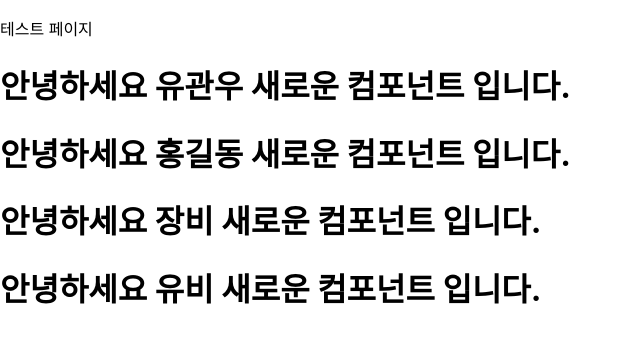
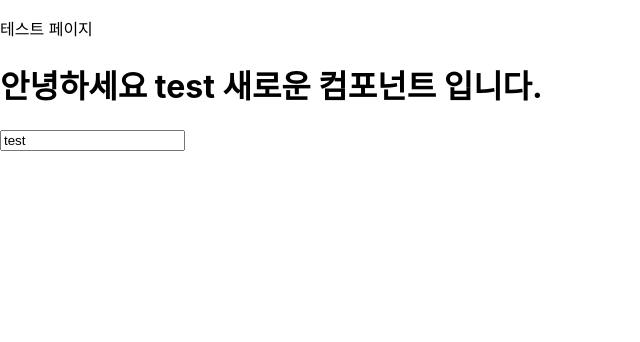
Before and after one commit to skymill2000/insure_fintech_20210726, a React (Create React App) app in the folder insure_react/insure/: page / in a window 1280 px wide. Shown: the top 342 px of the page, without its empty margins (0-640 px from the left). Built offline with nearby package versions, Linux system fonts and the light colour scheme.

Commit message:
스테이트 개념 1 직접 할당할경우

```diff
--- a/insure_react/insure/src/App.js
+++ b/insure_react/insure/src/App.js
@@ -9,13 +9,18 @@ const Element = ({ username }) => {
 };
 
 function App() {
+  let userInput = "test";
+
+  const inputChange = (e) => {
+    const { name, value } = e.target;
+    console.log(value);
+  };
+
   return (
     <div>
       <Header title="테스트 페이지"></Header>
-      <Element username="유관우"></Element>
-      <Element username="홍길동"></Element>
-      <Element username="장비"></Element>
-      <Element username="유비"></Element>
+      <Element username={userInput}></Element>
+      <input value={userInput} onChange={inputChange}></input>
     </div>
   );
 }
```
